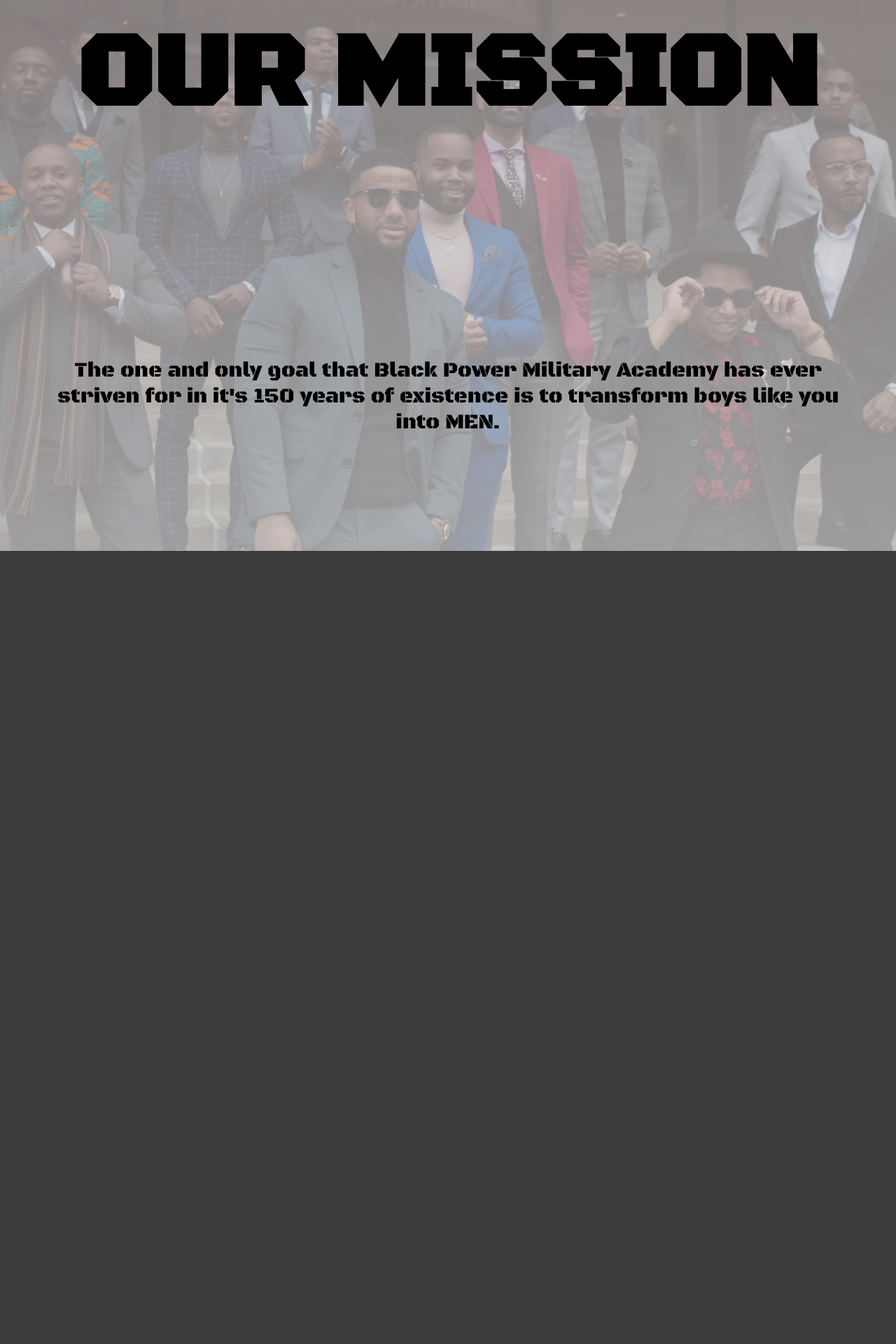
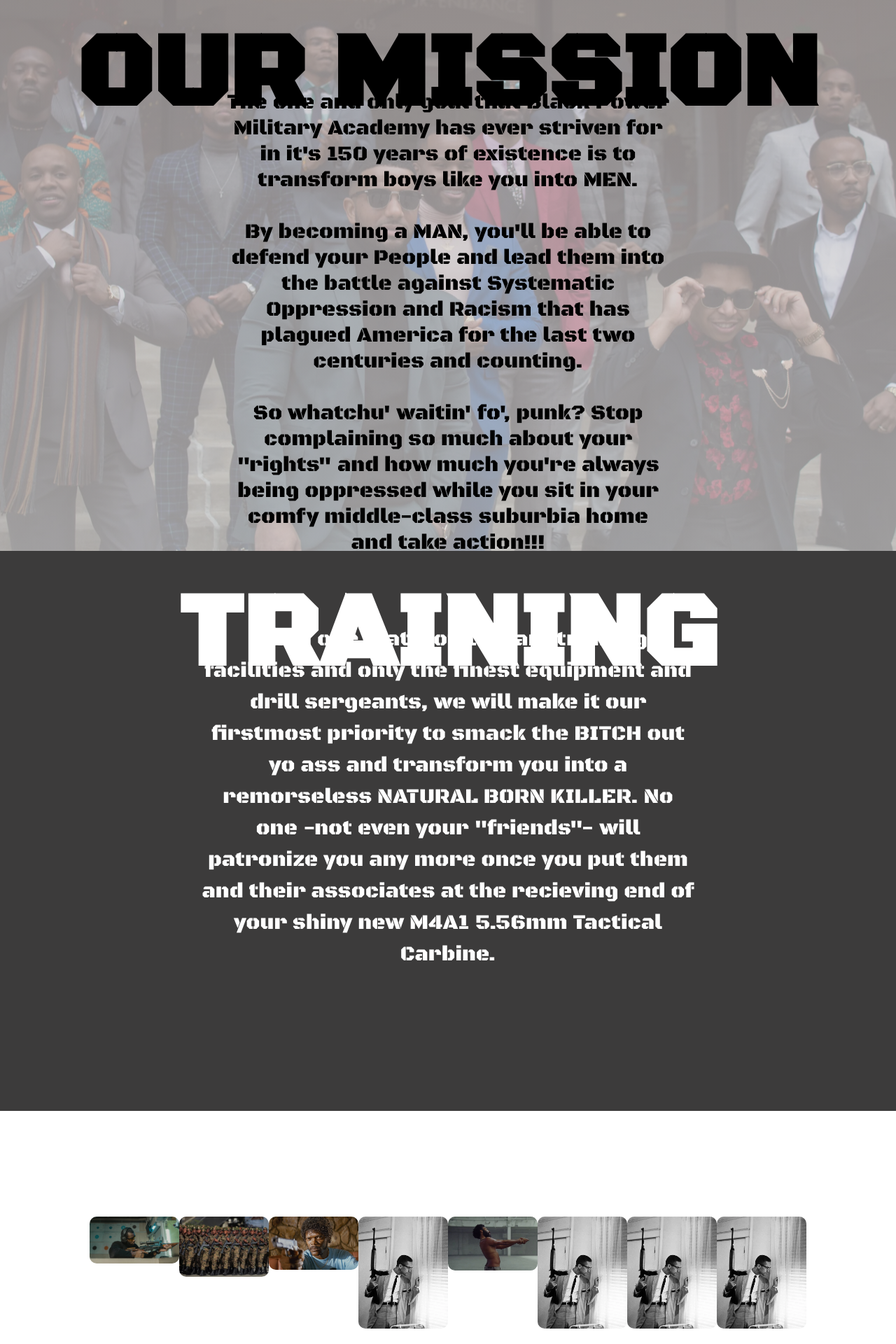
Before and after one commit to RomanKNavarro/funny-university, a PHP site: page / in a window 1280 px wide. Shown: the part 2120-4040 px from the top of the page at 70% size. Before the commit the page ends 2907 px from the top, so only its background shows below. Run offline with PHP 8.4, Linux system fonts and the light colour scheme.

Commit message:
working on training pictures

```diff
--- a/index.html
+++ b/index.html
@@ -25,32 +25,26 @@
       <a href="index.html" class="logo"><img src="images/black-fist-better.png" alt=""></a>
       <div class="nav-links" id="navLinks">
         <ul>
-          <li><a href=" ">HOME</a></li>
-          <li><a href=" ">ABOUT</a></li>
-          <li><a href=" ">COURSE</a></li>
-          <li><a href=" ">BLOG</a></li>
+          <li><a href="#header">HOME</a></li>
+          <li><a href="#quotes">QUOTES</a></li>
+          <li><a href="#mission">ABOUT</a></li>
+          <li><a href="#training">TRAINING</a></li>
           <li><a href=" ">CONTACT</a></li>
         </ul>
       </div>
     </nav>
 
     <!-- WELCOME SECTION -->
-    <section class="header">
+    <section class="header" id="header">
       <div class="header-text">
         <h1>BLACK POWER MILITARY ACADEMY</h1>
-        <p>"Quoquo Modo Necessarium"</p>
+        <div class="latin"><p>"Quoquo Modo Necessarium"</p></div>
+        <div class="date"><p>est. 1873</p></div>
       </div>
     </section>
 
-    <!-- QUOTE SECTION -->
-    <!-- <section class="quotes">
-      <div class="text-box">
-        <h1>"BY ANY MEANS NECESSARY"</h1>
-        <p>-Malcolm X</p>
-      </div>
-    </section> -->
-
-    <section class="quotes">
+    <!-- ****************************************** QUOTE SECTION ****************************************** -->
+    <section class="quotes" id="quotes">
       <div class="quote-container">
         <!-- ALL THIS SHIT PASTED FROM SLIDER WEBSITE -->
         <!-- Slider main container -->
@@ -73,6 +67,10 @@
               <p>"The Black skin is not a badge of shame, but rather a glorious
                 symbol of national greatness." -Marcus Garvey</p>
             </div>
+            <div class="swiper-slide" id="same">
+              <img src="images/uncle-samuel.png">
+              <p>"I WANT YO ASS <br>&emsp;FOR BPMA"<br> -Uncle Sam (L. Jackson)</p>
+            </div>
           </div>
           <!-- If we need pagination -->
           <div class="swiper-pagination"></div>
@@ -87,22 +85,73 @@
       </div>
     </section>
 
-    <section class="mission">
+    <!-- ****************************************** MISSION SECTION ****************************************** -->
+    <section class="mission" id="mission">
       <div class="mission-text">
         <h1>OUR MISSION</h1>
-        <p>The one and only goal that Black Power Military Academy has ever striven for in it's 150 years of existence is to transform boys
-          like you into MEN. </p>
+        <p>
+          The one and only goal that Black Power Military Academy has ever striven for in it's 150 years of existence is to
+          transform boys like you into MEN.
+          <br><br>
+          By becoming a MAN, you'll be able to defend your People and lead them into the battle against Systematic Oppression and
+          Racism that has plagued America for the last two centuries and counting.
+          <br><br>
+          So whatchu' waitin' fo', punk? Stop complaining so much about your "rights" and how much you're always being
+          oppressed while you sit in your comfy middle-class suburbia home and take action!!!
+        </p>
       </div>
     </section>
 
-    <!-- MORE SLIDER SHIT -->
+    <!-- ****************************************** TRAINING SECTION ****************************************** -->
+    <section class="training" id="training">
+      <div class="training-text">
+        <h1>TRAINING</h1>
+        <p>Using our state-of-the-art training facilities and only the finest equipment and drill sergeants, we will make it our firstmost
+          priority to smack the BITCH out yo ass and transform you into a remorseless NATURAL BORN KILLER. No one -not even your "friends"-
+          will patronize you any more once you put them and their associates at the recieving end of your shiny new M4A1 5.56mm Tactical Carbine.</p>
+      </div>
+    </section>
+
+    <section class="pictures">
+      <!-- EVERY SINGLE IMAGE REQUIRES A TRAINING-COL -->
+      <div class="row">
+        <!-- SHOOTING -->
+        <div class="pictures-col">
+          <img src="images/shooting/hot-svg.jpeg" alt="">
+        </div>
+        <div class="pictures-col">
+          <img src="images/shooting/afroArmy.png" alt="">
+        </div>
+        <div class="pictures-col">
+          <img src="images/shooting/Samuel-L-Jackson.jpg" alt="">
+        </div>
+        <div class="pictures-col">
+          <img src="images/shooting/malcolm-gun.png" alt="">
+        </div>
+        <div class="pictures-col">
+          <img src="images/shooting/gambino.png" alt="">
+        </div>
+
+        <!-- EXCERCISE -->
+        <div class="pictures-col">
+          <img src="images/shooting/malcolm-gun.png" alt="">
+        </div>
+        <div class="pictures-col">
+          <img src="images/shooting/malcolm-gun.png" alt="">
+        </div>
+        <div class="pictures-col">
+          <img src="images/shooting/malcolm-gun.png" alt="">
+        </div>
+      </div>
+    </section>
+
+    <!-- ****************************************** MORE SLIDER STUFF ****************************************** -->
     <script src="https://cdn.jsdelivr.net/npm/swiper@8/swiper-bundle.min.js"></script>
-
     <script>
       const swiper = new Swiper('.swiper', {
         autoplay: {
           // IN MILLISECONDS
-          delay: 7000,
+          delay: 5000,
           disableOnInteraction: false,
         },
         loop: true,
@@ -119,18 +168,14 @@
           prevEl: '.swiper-button-prev',
         },
       });
-
       const heroes = {
         douglass: [],
         malcolm: [],
         garvey: []
       }
-
       function currentPerson() {
         var person_name = document.getElementById("swiper-slide");
-
       }
-
     </script>
   </body>
 </html>
--- a/style.css
+++ b/style.css
@@ -4,6 +4,7 @@
 }
 :root {
   --field-gray: #9a9494;
+  --dark-gray: #3c3b3b;
  }
 
 /* applicable for ALL html elems, unless otherwise stated: */
@@ -24,6 +25,14 @@ html {
   box-sizing: border-box;
   font-size: 62.5%;
   scroll-behavior: smooth;
+}
+h1 {
+  /* REMEMBER: H1, H2, ETC. ARE FOR TITLES */
+  /* font-family: 'Black Ops One', cursive; */
+  font-size: 150px;
+}
+h2 {
+  font-size: 100px;
 }
 
 /****************************************** NAVBAR SHIT ******************************************/
@@ -54,14 +63,13 @@ li a {
 a:hover {
   text-decoration: underline;
 }
-/* p { margin: 10px 0 0 0; } */
-
 .nav {
   background-color: var(--field-gray);
   outline-style: solid;
 }
 
 /****************************************** FRONT PAGE SHIT ******************************************/
+/* FOR THE BACKGROUND */
 .header {
   min-height: 100vh;
   width: 100%;
@@ -76,26 +84,28 @@ a:hover {
   width: 90%;
   color: #000000;
   position: absolute;
-  top: 50%;
+  top: 40%;
   left: 50%;
   transform: translate(-50%, -50%);
   text-align: center;
 }
-.header-text h1, .mission h1 {
-  /* REMEMBER: H1, H2, ETC. ARE FOR TITLES */
-  /* font-family: 'Black Ops One', cursive; */
-  font-size: 150px;
-}
-.header-text p {
-  /* font-family: 'Black Ops One', cursive; */
+.header-text .latin {
   position: absolute;
   margin: 10px 0 40px;
   font-size: 30px;
   padding-top: 100px;
-
   left: 50%;
   transform: translate(-50%, -50%);
   text-align: center;
+}
+.header-text .date {
+  position: absolute;
+  left: 50%;
+  transform: translate(-50%, -50%);
+  /* text-align: center;  */
+  /* padding-top: 300px; */
+  padding-top: 325px;
+  font-size: 25px;
 }
 .logo img {
   padding-top: 5px;
@@ -113,7 +123,6 @@ a:hover {
 }
 
 /****************************************** SLIDE SHIT ******************************************/
-
 .quote-container {
   position: relative;
   padding-top: 15%;
@@ -160,13 +169,12 @@ HERE'S HOW TO INCLUDE MULTIPLE NESTED ELEMENTS */
 .mission {
   min-height: 100vh;
   width: 100%;
-  background-image: linear-gradient(rgba(184, 176, 176, 0.7), rgba(220, 218, 218, 0.7)), url(images/handsome/houston.jpg);
+  background-image: linear-gradient(rgba(199, 192, 192, 0.7), rgba(220, 218, 218, 0.7)), url(images/handsome/houston.jpg);
   /* background-image: url(images/handsome/houston.jpg); */
   background-position: center;
   background-size: cover;
   position: relative;
 }
-
 .mission-text {
   width: 90%;
   color: #000000;
@@ -176,14 +184,66 @@ HERE'S HOW TO INCLUDE MULTIPLE NESTED ELEMENTS */
   transform: translate(-50%, -50%);
   text-align: center;
 }
-.mission-text p {
+.mission-text p, .training-text p {
   /* font-family: 'Black Ops One', cursive; */
   position: absolute;
   margin: 10px 0 40px;
   font-size: 30px;
-  padding-top: 300px;
+  padding-top: 500px;
+  left: 50%;
+  transform: translate(-50%, -50%);
+  text-align: center;
+  /* width: 1000px; */
+  width: 55%;
+  /* line-height: 1.5; */
+}
 
-  /* left: 50%;
+/****************************************** TRAINING SECTION ******************************************/
+/* this shit is necessary to stop the text from appearing at the very top of our page! */
+.training {
+  min-height: 100vh;
+  width: 100%;
+  background: var(--dark-gray);
+  background-position: center;
+  background-size: cover;
+  position: relative;
+}
+.training-text {
+  width: 100%;
+  color: #ffffff;
+  position: absolute;
+  top: 15%;
+  left: 50%;
   transform: translate(-50%, -50%);
-  text-align: center;   */
+  text-align: center;
 }
+.training-text p {
+  padding-top: 20%;
+  line-height: 1.5;
+}
+
+/****************************************** PICTURES SECTION ******************************************/
+.pictures {
+  width: 80%;
+  margin: auto;
+  text-align: center;
+  padding-top: 100px;
+}
+.pictures-col {
+  flex-basis: 31%;
+  border-radius: 10px;
+  margin-bottom: 5%;
+  text-align: left;
+}
+.pictures-col img {
+  /* makes sure the images takes up the entire column item */
+  width: 100%;
+  /* WHY DO WE NEED "border-radius" twice? It is used here to round the image itself. The other is to round the column item */
+  border-radius: 10px;
+}
+
+.row {
+  margin-top: 5%;
+  display: flex;
+  justify-content: space-between;
+}
```
Also changed, not shown: images/miranda_baily.jpg (deleted), images/shooting/gambino.png (added), images/shooting/malcolm-gun.png (added), images/uncle-samuel.png (added), images/uncle-samuel.webp (deleted).
